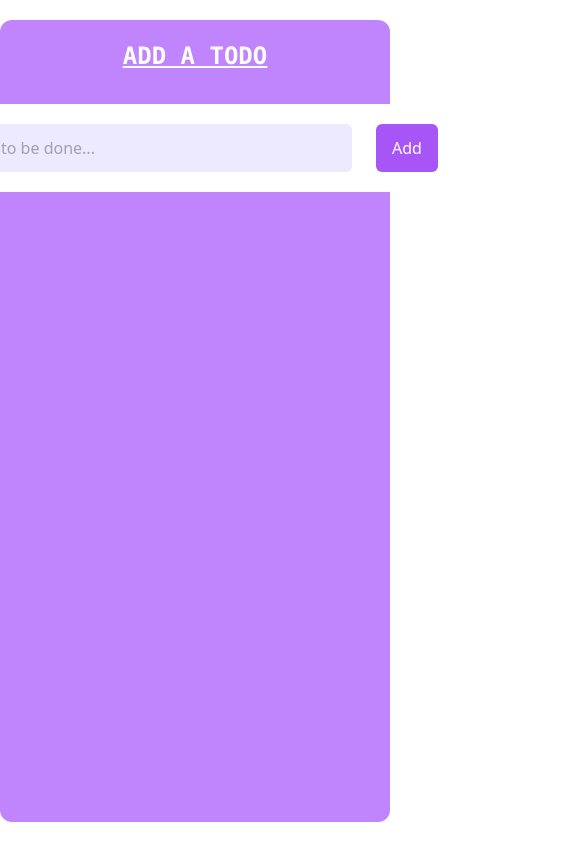
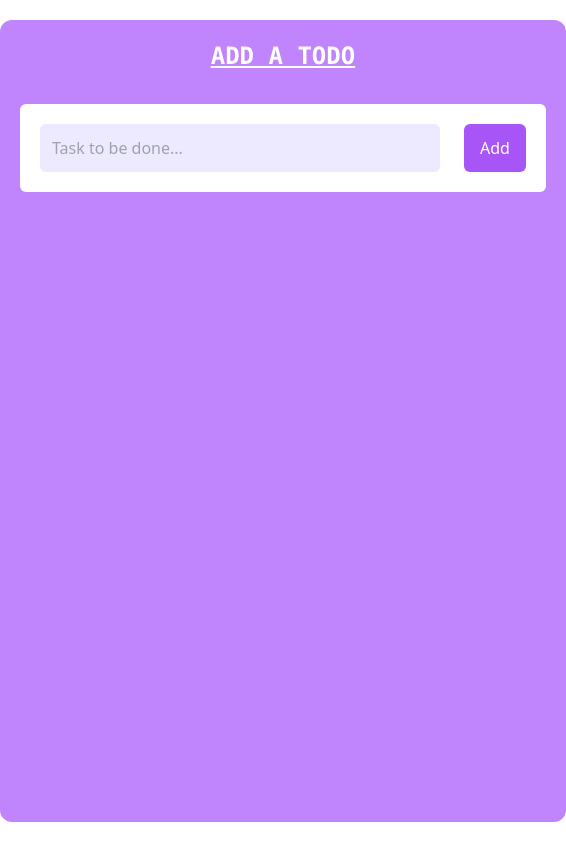
Before and after one commit to Enayat789/toDo-app, a React (Create React App) app: page / in a window 390 px wide. Shown: the whole page, 566 px wide, since content can reach past the window. Built offline with nearby package versions, Linux system fonts and the light colour scheme.

Commit message:
changes in responsive

```diff
--- a/src/App.js
+++ b/src/App.js
@@ -6,7 +6,7 @@ function App() {
   const [todo, setTodo] = useState(""); // State for holding the current todo item being added
   const [todos, setTodos] = useState([]); // State for holding the list of todo items
 
-  const handleEdith = () => {};
+  // const handleEdith = () => {};
 
   // Function to handle deletion of a todo item
   const handleDelete = (id) => {
@@ -16,7 +16,7 @@ function App() {
   // Function to handle addition of a new todo item
   const handleAdd = () => {
     //checking the input field
-    if (todo == "") {
+    if (todo === "") {
       return;
     }
     // Add a new todo item to the todos array with a unique id generated by uuidv4
@@ -44,7 +44,7 @@ function App() {
       {/* <Navbar /> */}
 
       {/* Main container for the todo list */}
-      <div className="container bg-purple-400 flex flex-col w-full items-center mx-auto my-5 p-5 rounded-xl  min-h-[95vh] gap-4">
+      <div className="container bg-purple-400 flex flex-col w-min sm:w-full  items-center mx-auto my-5 p-5 rounded-xl  min-h-[95vh] gap-4 ">
         <h2 className="font-bold text-2xl font-mono underline text-white">
           ADD A TODO
         </h2>
```
